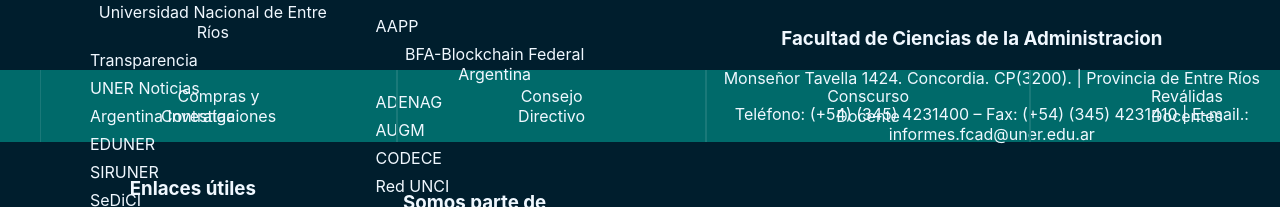
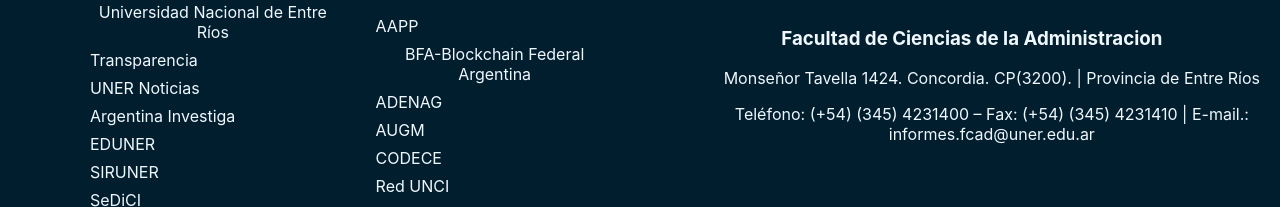
Before and after one commit to camiloculpian/TP-Final_PROG3, a React (Create React App) app in the folder tp-final/: page / in a window 1280 px wide. Shown: the part 745-952 px from the top of the page. Built offline with nearby package versions, Linux system fonts and the light colour scheme; no server answers.

Commit message:
modified:   tp-final/src/App.jsx

```diff
--- a/tp-final/src/App.jsx
+++ b/tp-final/src/App.jsx
@@ -8,8 +8,6 @@
 import Bedelia from './pages/Bedelia/Bedelia';
 import RegisterStudent from './pages/Bedelia/RegisterStudent';
 import EditStudent from './pages/Bedelia/EditStudent';
-import Header from './layouts/Header';
-import Footer from './layouts/Footer';
 
 function App() {
   return (
@@ -33,7 +31,6 @@
             </Route>
           </ Route>
         </Routes>
-        <Footer></Footer>
       </BrowserRouter>
     </div>
   );
```
